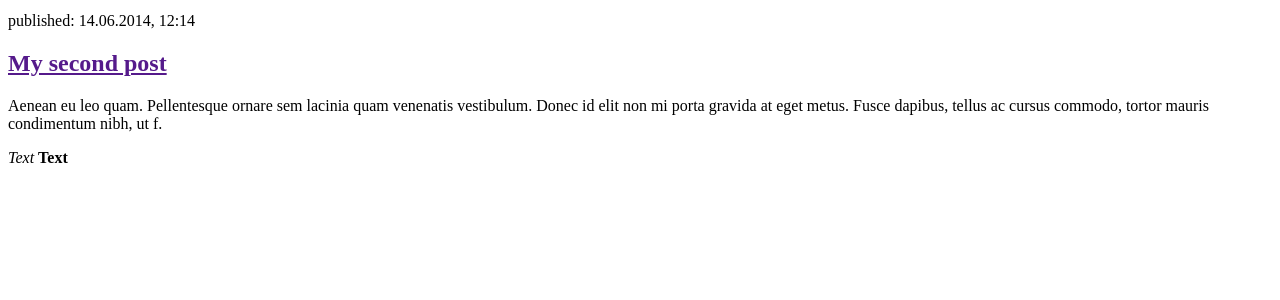
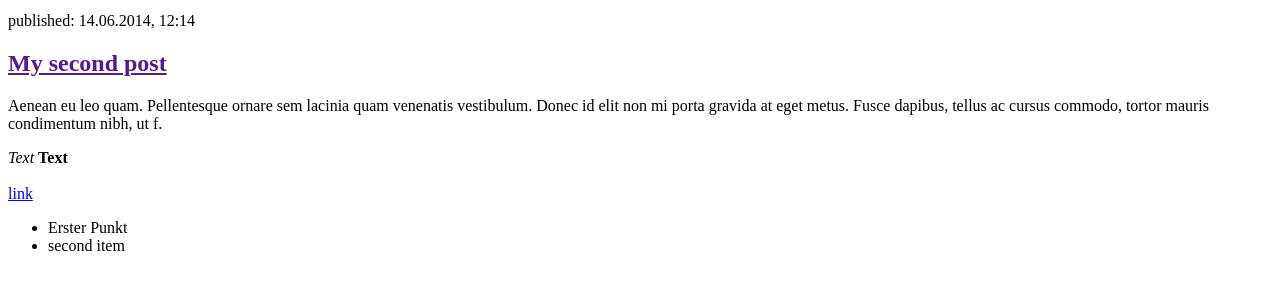
Before and after one commit to soundweaverz/djangotest, a Django app: page / in a window 1280 px wide. Shown: the part 191-491 px from the top of the page. Run offline with Django 3.2, Linux system fonts and the light colour scheme.

Commit message:
04.04.2018 Arbeit

```diff
--- a/blog/templates/blog/post_list.html
+++ b/blog/templates/blog/post_list.html
@@ -23,5 +23,8 @@
             <em>Text</em>
             <strong>Text</strong>
         </div>
+        <br/>
+        <a href="http://djangogirls.org">link</a>
+        <ul><li>Erster Punkt</li><li>second item</li></ul>
     </body>
 </html>
```
